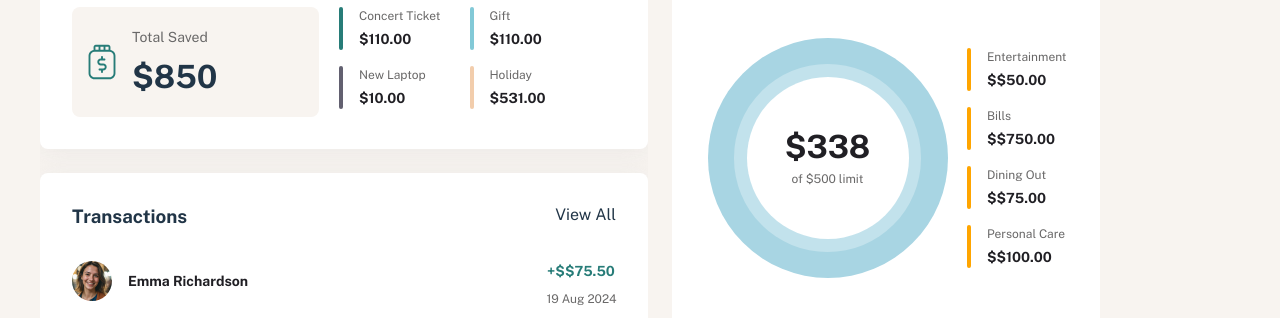
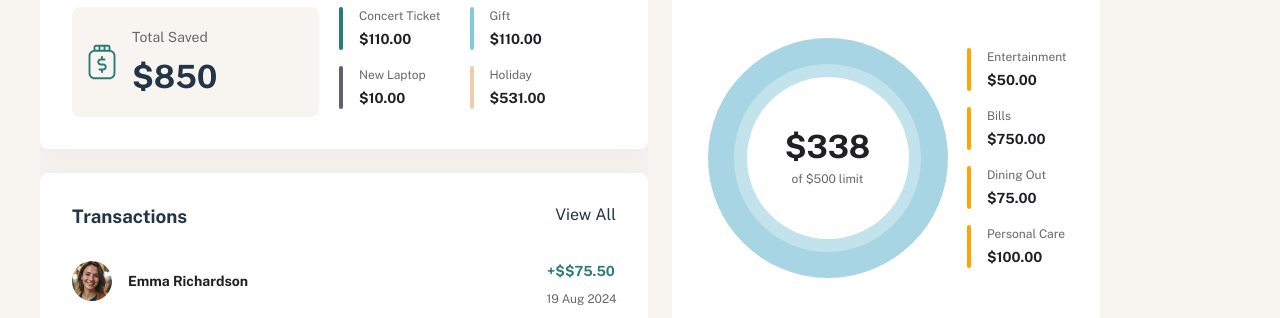
Before and after one commit to eddiemaceda11/Moneyhub, a React (Vite) app: page / in a window 1280 px wide. Shown: the part 400-718 px from the top of the page. Built offline with nearby package versions, Linux system fonts and the light colour scheme.

Commit message:
Remove the additional dollar signs from the OverviewBudgets component

```diff
--- a/src/features/Overview/components/OverviewBudgets/OverviewBudgetsCategoryItem.tsx
+++ b/src/features/Overview/components/OverviewBudgets/OverviewBudgetsCategoryItem.tsx
@@ -1,10 +1,10 @@
 export const OverviewBudgetsCategoryItem = ({ budgetData }: any) => {
   return (
-    <div className="osbc-category-div">
-      <div className="osbc-category-left-border"></div>
-      <div className="osbc-category-container">
-        <div className="osbc-category">{budgetData.category}</div>
-        <div className="osbc-category-amount">${budgetData.maximum}</div>
+    <div className='osbc-category-div'>
+      <div className='osbc-category-left-border'></div>
+      <div className='osbc-category-container'>
+        <div className='osbc-category'>{budgetData.category}</div>
+        <div className='osbc-category-amount'>{budgetData.maximum}</div>
       </div>
     </div>
   );
```
